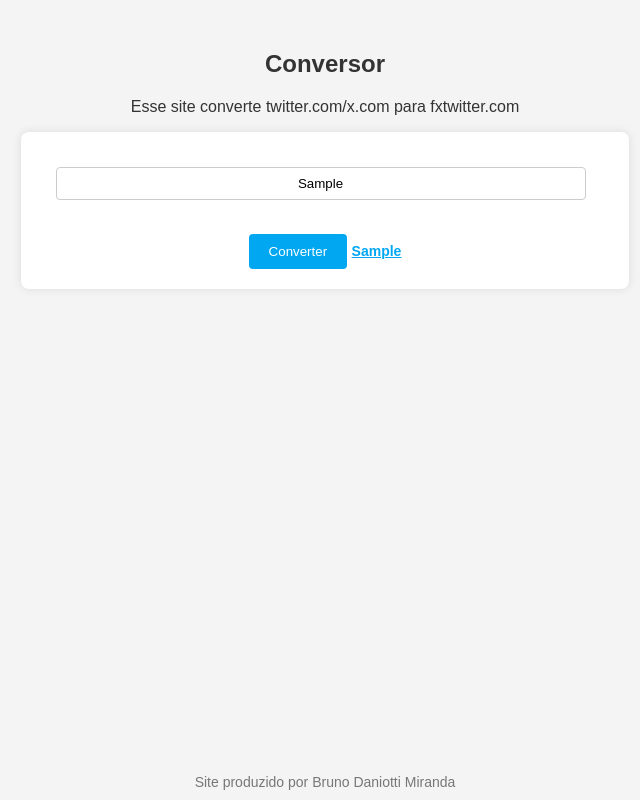
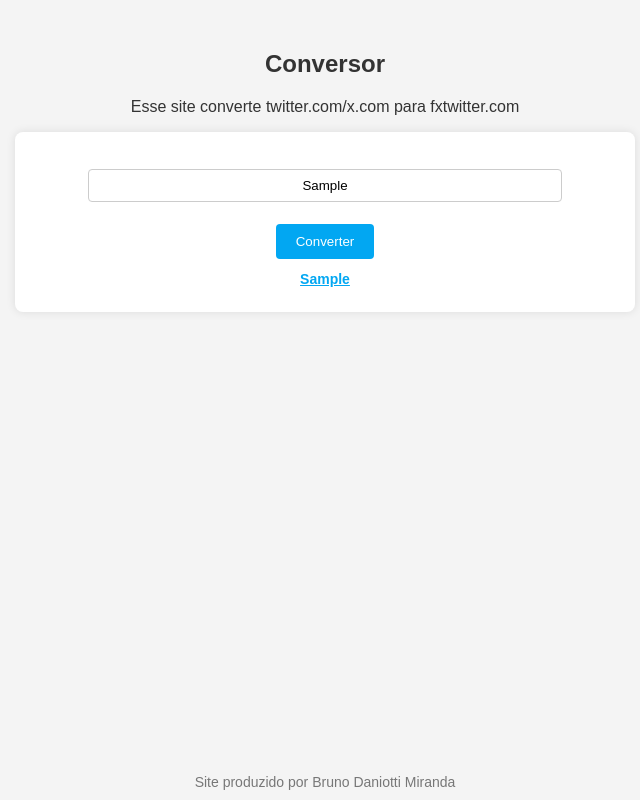
Before and after one commit to BDaniottiM/twitterconversor, a plain HTML site: page index.html in a window 1280 px wide. Both pictures are taken after typing "Sample" into the empty fields and a click on the button "Converter". Shown: the whole page, without its empty margins (315-955 px from the left). Drawn offline with Linux system fonts and the light colour scheme.

Commit message:
Update index.html

```diff
--- a/index.html
+++ b/index.html
@@ -19,22 +19,22 @@
         }
         #converterForm {
     width: 45%;
-            margin: 0 auto;
+    margin: auto;
     background-color: #fff;
-            padding: 20px;
+    padding: 2%;
     border-radius: 8px;
     box-shadow: 0 0 10px rgba(0, 0, 0, 0.1);
     text-align: center;
-            display: inline-block;
+    display: block;
 }
         #urlInput {
     text-align: center;
     padding: 8px;
-            width: 90%;
-            margin: 15px;
+    width: 80%;
+    margin: 2%;
     border: 1px solid #ccc;
     border-radius: 4px;
-            display: flex;
+    display: inline;
 }
         #convertButton {
     padding: 10px 20px;
@@ -43,20 +43,21 @@
     color: white;
     border: none;
     border-radius: 4px;
+margin-top: 2%;
 }
         #convertButton:hover {
             background-color: #007acc;
         }
         #convertedURL {
     font-weight: bold;
-            color: #02a7f2; /* Altera a cor para indicar que é um link clicável */
-            cursor: pointer; /* Muda o cursor para indicar que é clicável */
-            text-decoration: underline; /* Sublinhado para indicar que é um link */
-            position: relative; /* Posição relativa para exibir o tooltip */
+    color: #02a7f2;
+    cursor: pointer;
+    text-decoration: underline;
+    position: relative;
     font-size: 14px;
-            max-width: 90%; /* Limita o tamanho do texto do link convertido */
+    max-width: 100%;
     display: inline-block;
-            margin-top: 10px;
+    margin-top: 2%;
 }
         #tooltip {
             visibility: hidden;
@@ -81,7 +82,7 @@
         #copiedNotification {
             display: none;
             color: #02a7f2;
-            margin-top: 10px;
+            margin-top: 2%;
         }
         #footer {
             position: absolute;
@@ -118,7 +119,7 @@
             var convertedText = document.getElementById('convertedText');
             var convertedURLDiv = document.getElementById('convertedURL');
             convertedText.innerText = convertedURL; // Define o texto do link convertido
-            convertedURLDiv.style.display = 'inline-block'; // Torna o link visível
+            convertedURLDiv.style.display = 'block'; // Torna o link visível
         }
 
         document.getElementById('convertedURL').addEventListener('click', function() {
```
Lines whose indentation alone changed are shown as unchanged.
